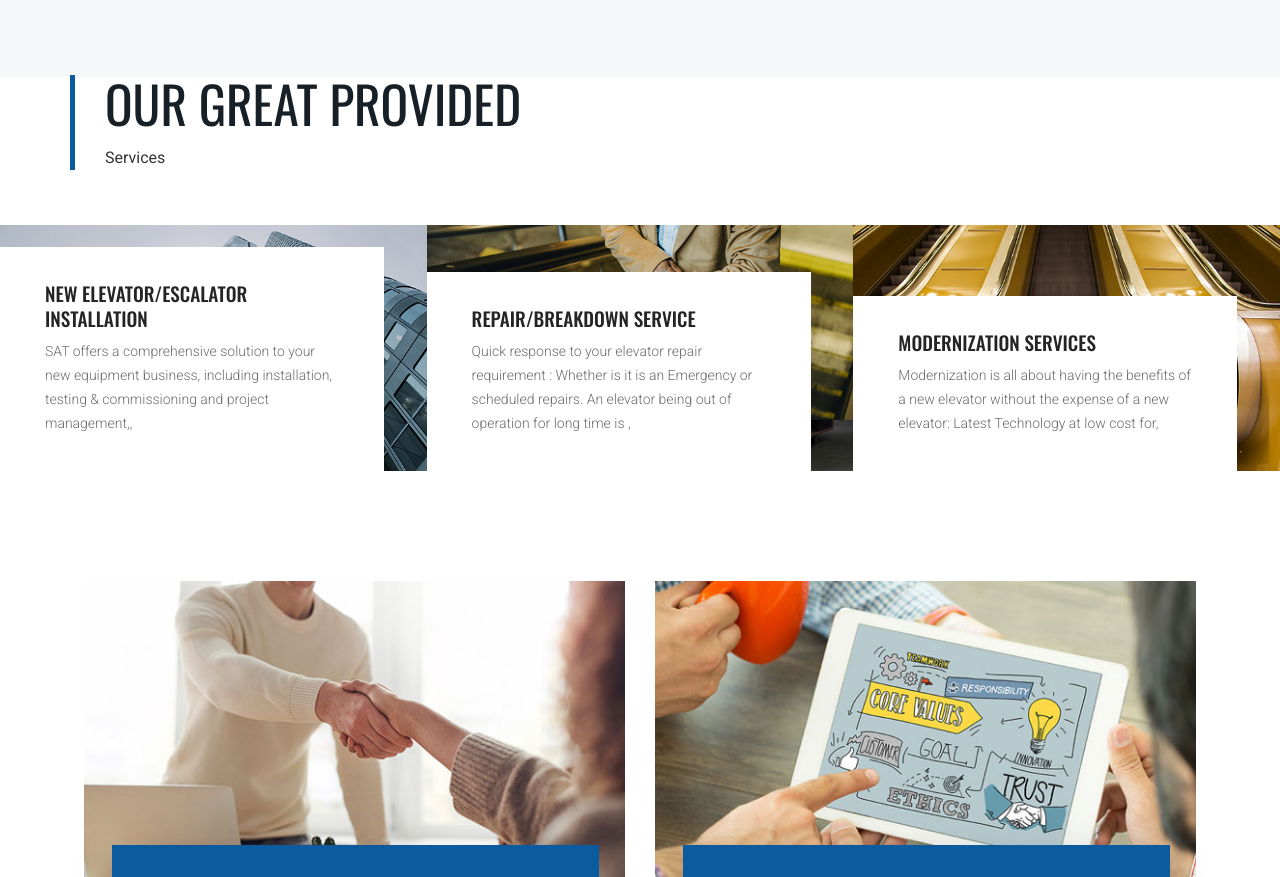
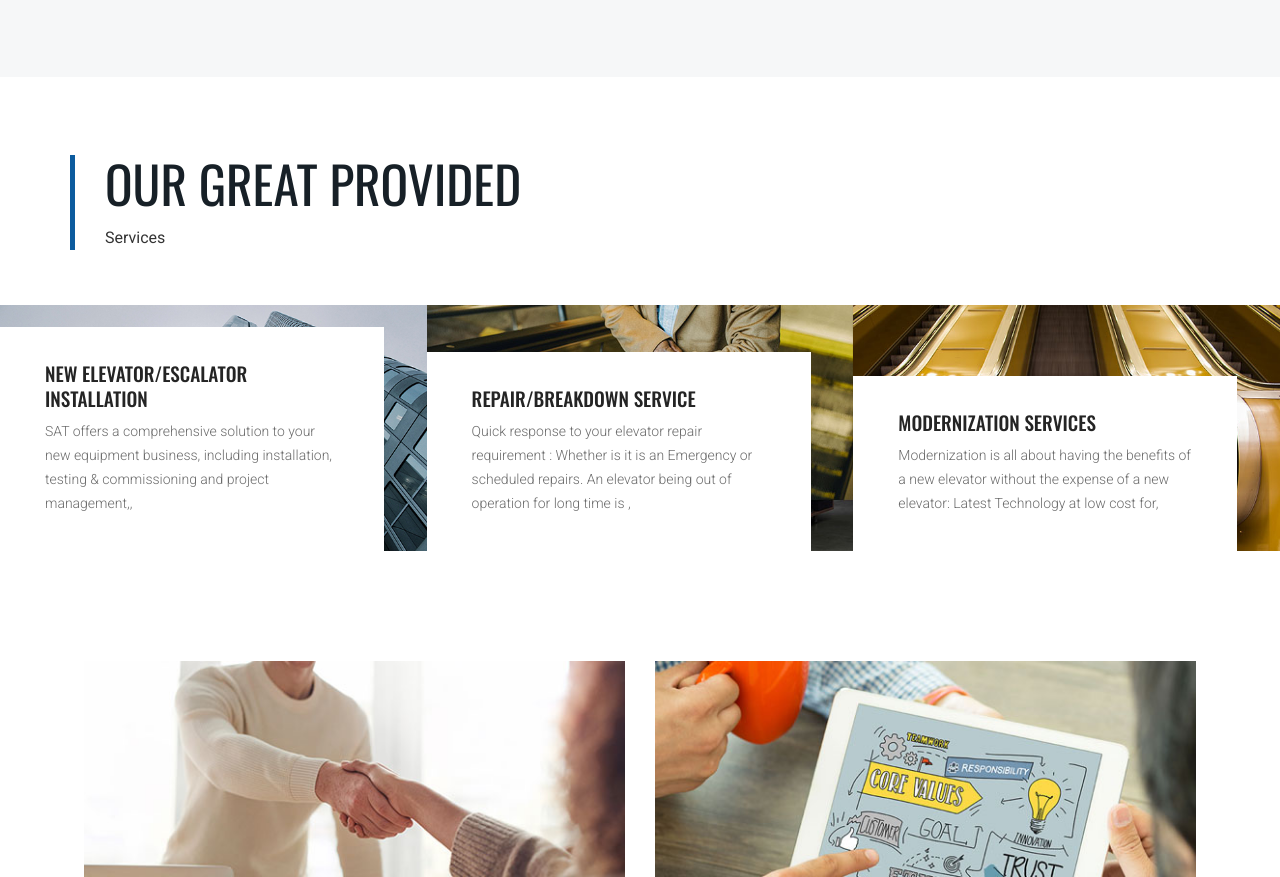
Before and after one commit to demositesonline/sat.github.io, a plain HTML site: page index.html in a window 1280 px wide. Shown: the part 1484-2361 px from the top of the page. Drawn offline with nearby package versions, Linux system fonts and the light colour scheme; files whose address does not match are found by name.

Commit message:
Update index.html

```diff
--- a/index.html
+++ b/index.html
@@ -266,7 +266,7 @@ safety, quality and reliability.</p>
             </div>
 
 
-        <section class="recent-projects">
+        <section class="recent-projects p-t80">
 <div class="shape"></div>
             <div class="container">
 <div class="row">
```
